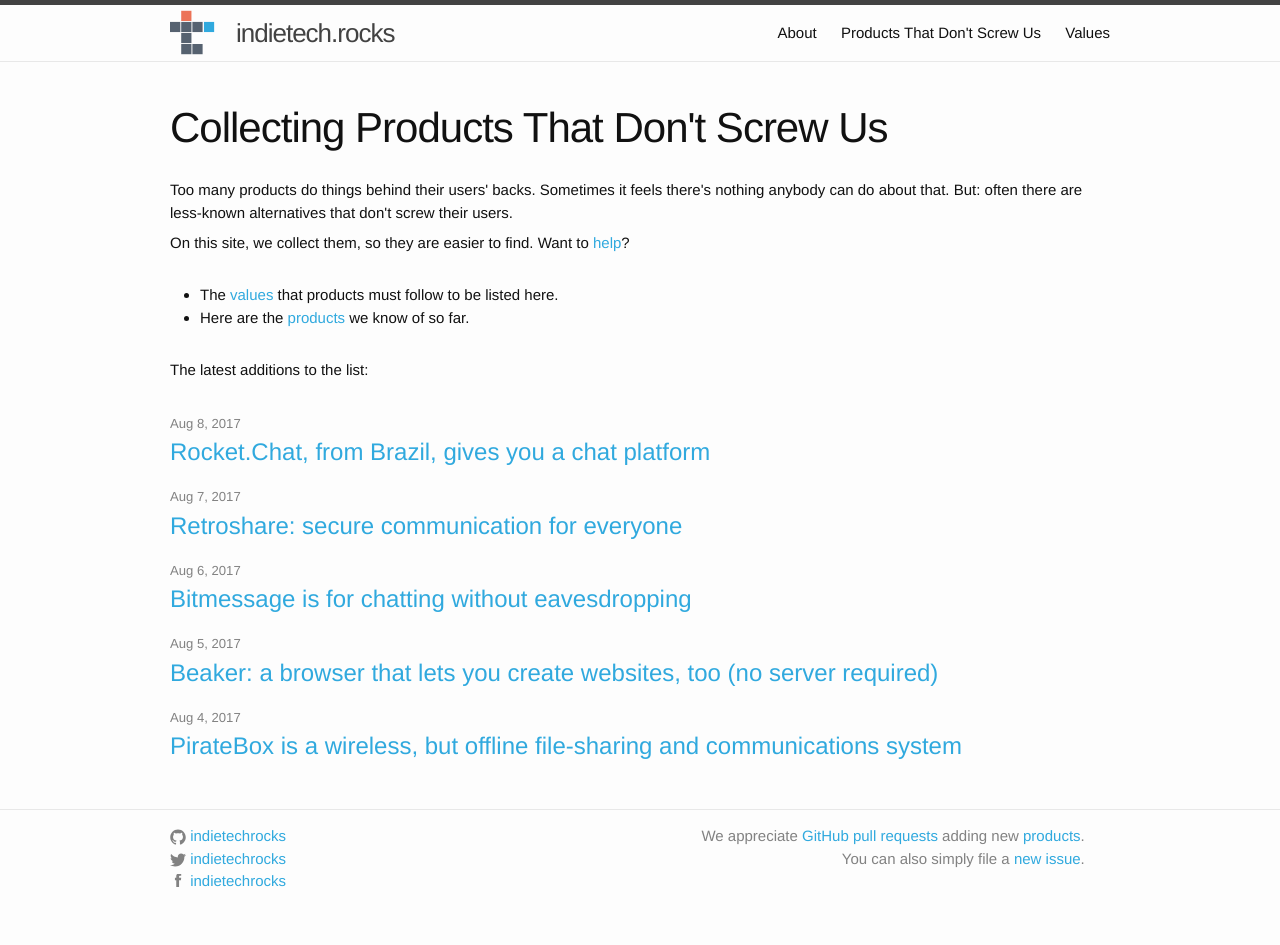
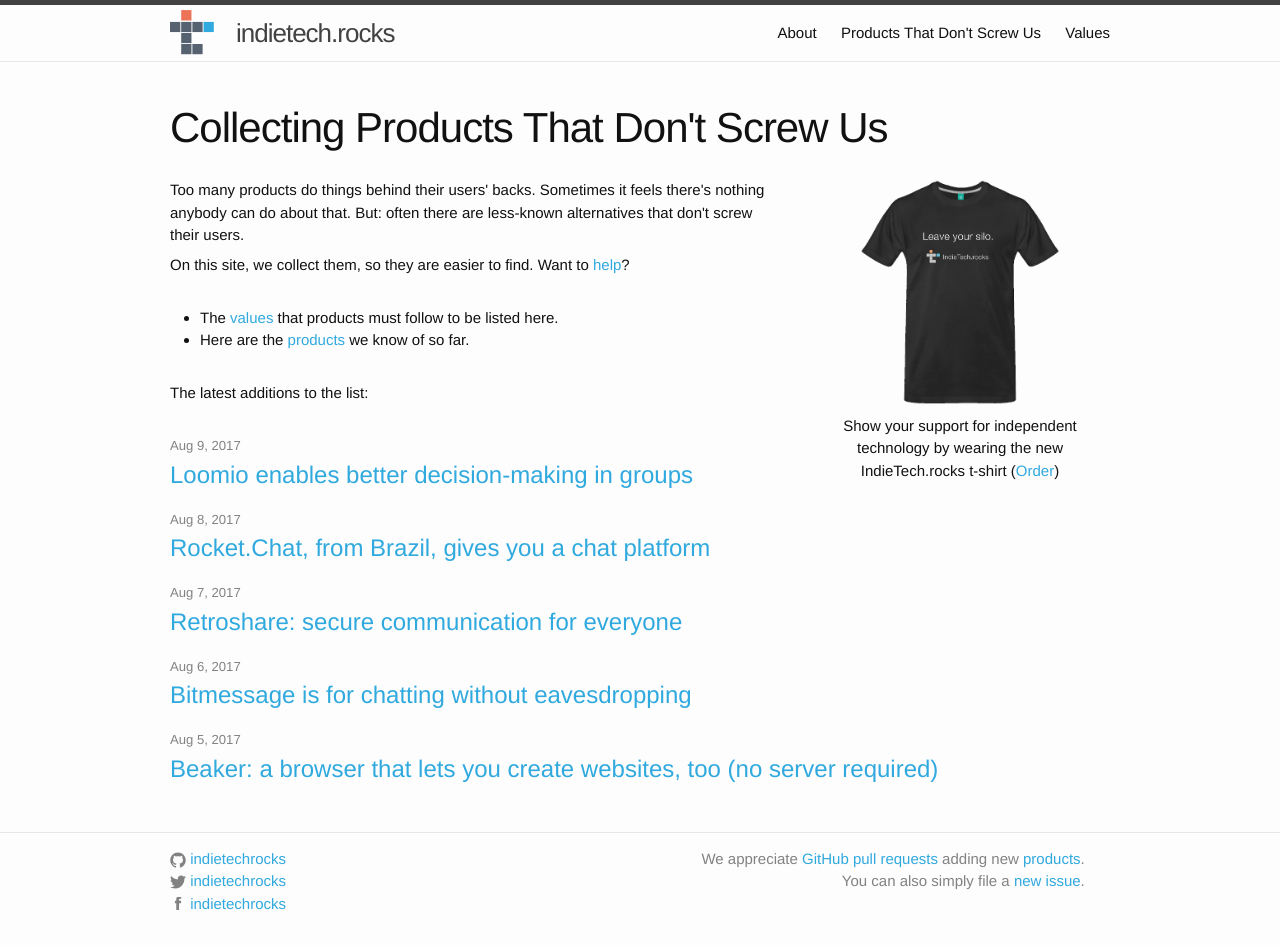
Before and after one commit to indietechrocks/indietech.rocks, a Jekyll site: the page built from index.html, in a window 1280 px wide. Built offline with Jekyll 4.4.1, drawn with Linux system fonts in a browser that asks for light colours; before the commit the page ends 923 px from its top, so only the background shows below that.

Commit message:
added post for loomio

```diff
--- a/_sass/_indietechrocks.scss
+++ b/_sass/_indietechrocks.scss
@@ -13,6 +13,18 @@
 
 ul.front {
     margin: 30px;
+}
+
+div.hot {
+  float: right;
+  width: 300px;
+  text-align: center;
+  margin-left: 30px;
+
+  >img {
+    width: 200px;
+    margin-bottom: 10px;
+  }
 }
 
 table.products {
--- a/index.html
+++ b/index.html
@@ -4,6 +4,12 @@
 
 <div class="home">
  <h1>Collecting Products That Don't Screw Us</h1>
+
+ <div class="hot">
+  <img src="images/t-shirt.png" />
+  <p>Show your support for independent technology by wearing the new
+     IndieTech.rocks t-shirt (<a href="https://shop.spreadshirt.com/indietech/">Order</a>)</p>
+ </div>
 
  <p>Too many products do things behind their users' backs. Sometimes it feels
     there's nothing anybody can do about that. But: often there are less-known
```
Also changed, not shown: _posts/2017-08-09-loomio.markdown (added, +17 -0 lines), products.md (+12 -0 lines), images/products/loomio.png (added), images/t-shirt.png (added).
